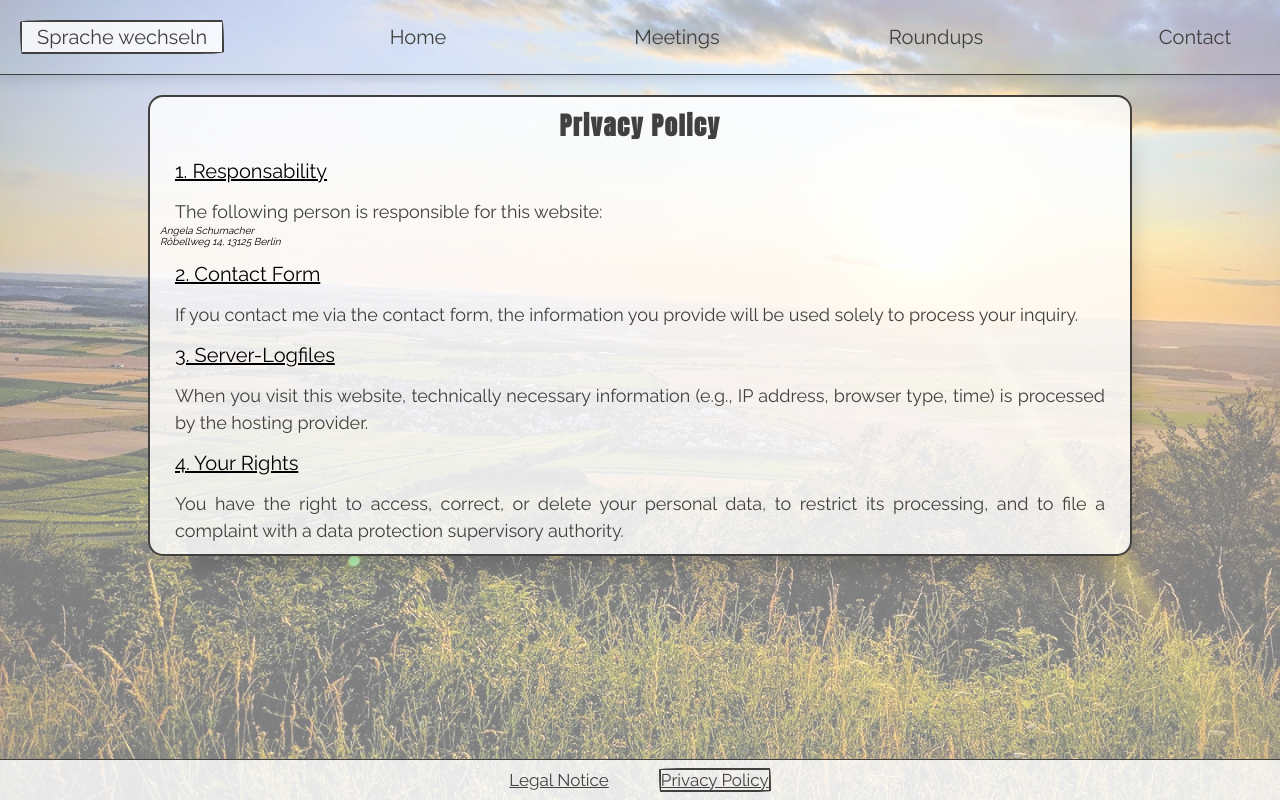
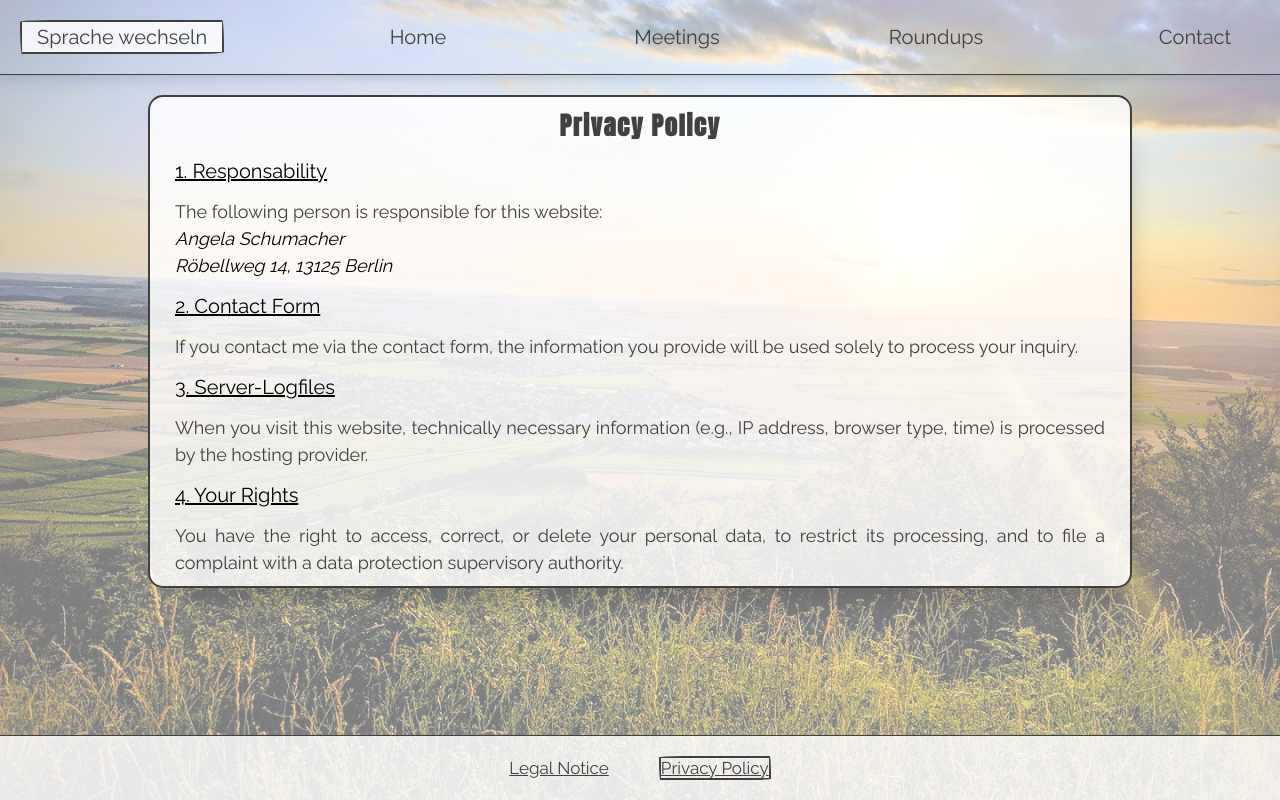
Before and after one commit to Footsteps/al-anon, a React (Vite) app: page /privacy in a window 1280 px wide. Built offline with nearby package versions, Linux system fonts and the light colour scheme; a web font is replaced by a local one.

Commit message:
footer and some minor css

```diff
--- a/src/form.css
+++ b/src/form.css
@@ -8,6 +8,10 @@ form {
   display: grid;
   gap: 1rem;
   margin-bottom: 2rem;
+}
+
+fieldset {
+  border: none;
 }
 
 form > h2.section-card {
--- a/src/index.css
+++ b/src/index.css
@@ -13,7 +13,6 @@ html {
 
 body {
   font-family: var(--body-font);
-  height: 100vh;
   width: 100%;
 }
 
@@ -36,14 +35,22 @@ body {
 .app-container {
   position: relative;
   min-height: 100dvh;
+
   width: 100%;
   max-width: 100vw;
   overflow: hidden;
+
+  display: flex;
+  flex-direction: column;
+}
+
+main {
+  flex: 1;
 }
 
 .app-container::before {
   content: "";
-  position: absolute;
+  position: fixed;
   inset: 0;
   background-size: cover;
   background-position: center;
@@ -100,8 +107,6 @@ p {
   text-align: justify;
   line-height: 1.5;
 }
-
-/*BUTTONS*/
 
 /*** HEADER ***/
 header {
@@ -221,7 +226,7 @@ button:focus,
   border-radius: 15px;
 }
 
-section p {
+section p, address {
   font-size: 1.3rem;
   line-height: 1.5;
   font-weight: 600;
@@ -320,13 +325,15 @@ article.event-card h3 {
 /** FOOTER **/
 footer {
   padding: 1.5rem;
+  margin-top: auto;
+
   border-top: 1px solid var(--primary-color);
-  margin: 1rem 0 0 0;
-  height: 2rem;
-  position: absolute;
-  bottom: 0;
-  width: 100%;
   background-color: var(--text-background-color);
+
+  display: flex;
+  justify-content: space-around;
+  align-items: center;
+
 }
 
 .footer-font {
@@ -347,6 +354,10 @@ footer a:hover {
   padding: 1.5rem;
   text-decoration: underline;
   font-weight: 200;
+}
+
+address {
+  font-weight: 500;
 }
 
 @media (min-width: 481px) {
@@ -385,7 +396,7 @@ footer a:hover {
   font-size: 1.5rem;
 }
 
-.legal-page p {
+.legal-page p, address {
   font-size: 1.4rem;
   padding: 0 1.5rem;
 }
@@ -515,7 +526,8 @@ footer a:hover {
   font-size: 1.7rem;
 }
 
-.legal-page p {
+.legal-page p, address {
+
   font-size: 1.7rem;
   padding: 0 1.5rem;
 }
@@ -618,7 +630,7 @@ footer a:hover {
     align-items: start;
     max-width: 1100px;
     margin: 0 auto;
-    padding: 2rem;
+    padding: 2rem 1rem;
   }
 
   .wednesday-container {
@@ -645,7 +657,7 @@ footer a:hover {
 
 
   .event-card {
-    width: 400px;
+    width: 440px;
   }
 
   /*FOOTER*/
@@ -669,9 +681,10 @@ footer a:hover {
   font-size: 2rem;
 }
 
-.legal-page p {
+.legal-page p, address {
   font-size: 1.8rem;
 }
+
 
 }
 
```
Also changed, not shown: 1 other file (tests, documents, lock files or other folders).
